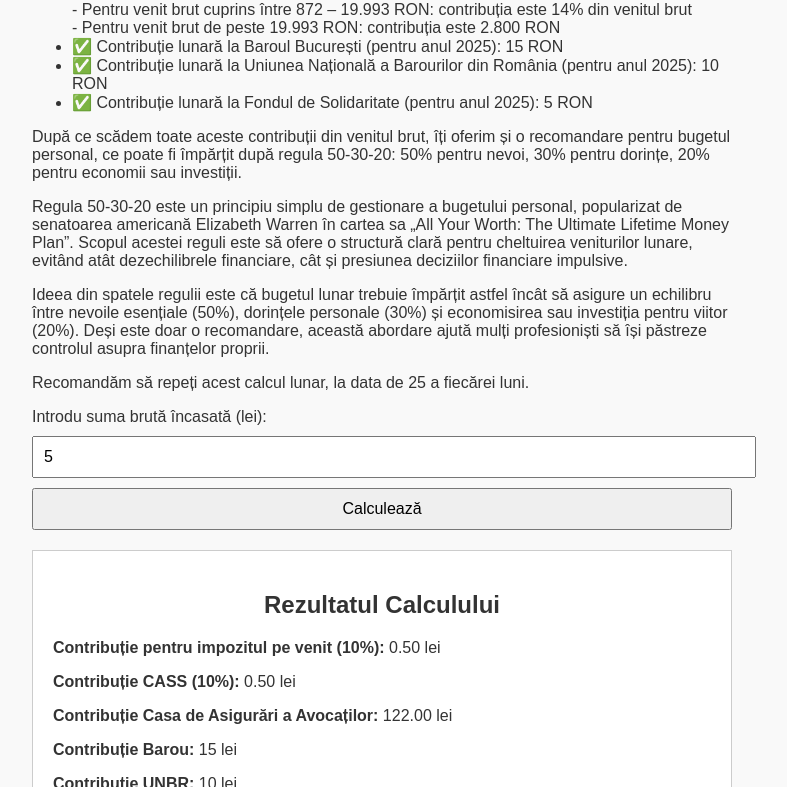
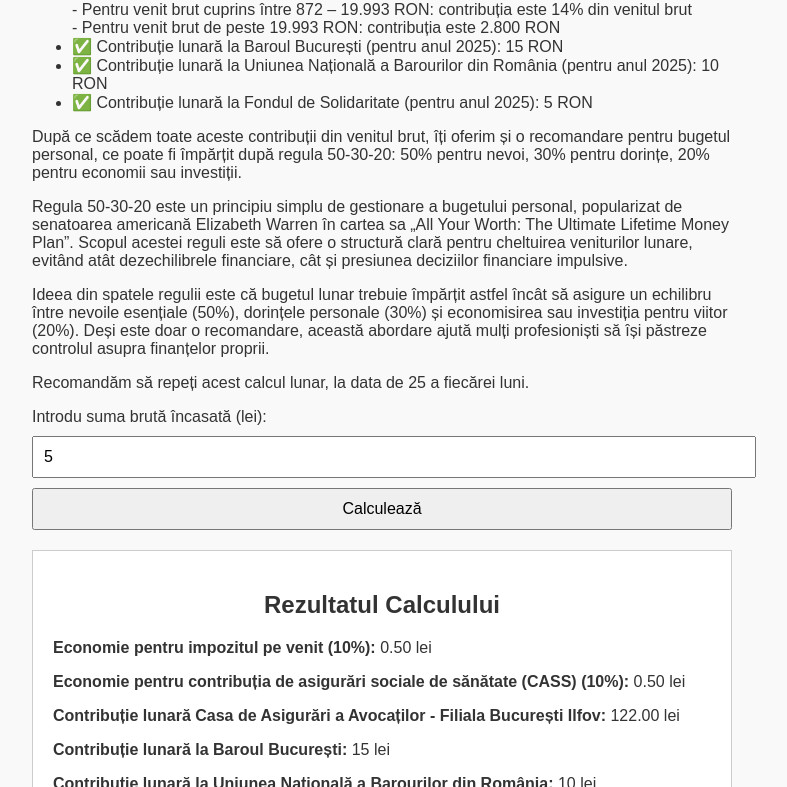
Before and after one commit to TechReckoning/buget-avocat-stagiar, a plain HTML site: page index.html in a window 1280 px wide. Both pictures are taken after typing "5" into the empty fields and a click on the button "Calculează". Shown: the part 479-1266 px from the top of the page, without its empty margins (258-1045 px from the left). Drawn offline with Linux system fonts and the light colour scheme.

Commit message:
Update index.html

```diff
--- a/index.html
+++ b/index.html
@@ -123,15 +123,15 @@
       document.getElementById('rezultat').style.display = 'block';
       document.getElementById('rezultat').innerHTML = `
         <h2>Rezultatul Calculului</h2>
-        <p><strong>Contribuție pentru impozitul pe venit (10%):</strong> ${impozit.toFixed(2)} lei</p>
-        <p><strong>Contribuție CASS (10%):</strong> ${cass.toFixed(2)} lei</p>
-        <p><strong>Contribuție Casa de Asigurări a Avocaților:</strong> ${caa.toFixed(2)} lei</p>
-        <p><strong>Contribuție Barou:</strong> ${barou} lei</p>
-        <p><strong>Contribuție UNBR:</strong> ${unbr} lei</p>
-        <p><strong>Contribuție Fond de Solidaritate:</strong> ${solidaritate} lei</p>
+        <p><strong>Economie pentru impozitul pe venit (10%):</strong> ${impozit.toFixed(2)} lei</p>
+        <p><strong>Economie pentru contribuția de asigurări sociale de sănătate (CASS) (10%):</strong> ${cass.toFixed(2)} lei</p>
+        <p><strong>Contribuție lunară Casa de Asigurări a Avocaților - Filiala București Ilfov:</strong> ${caa.toFixed(2)} lei</p>
+        <p><strong>Contribuție lunară la Baroul București:</strong> ${barou} lei</p>
+        <p><strong>Contribuție lunară la Uniunea Națională a Barourilor din România:</strong> ${unbr} lei</p>
+        <p><strong>Contribuție lunară la Fondul de Solidaritate:</strong> ${solidaritate} lei</p>
         <hr>
-        <p><strong>Total contribuții:</strong> ${totalContributii.toFixed(2)} lei</p>
-        <p><strong>Net disponibil:</strong> ${net.toFixed(2)} lei</p>
+        <p><strong>Total economii pentru impozite și contribuții anuale, precum și contribuții lunare:</strong> ${totalContributii.toFixed(2)} lei</p>
+        <p><strong>Net disponibil lunar:</strong> ${net.toFixed(2)} lei</p>
         <hr>
         <h3>Recomandare 50-30-20:</h3>
         <p>➤ Nevoi (50%): ${nevoi.toFixed(2)} lei</p>
```
